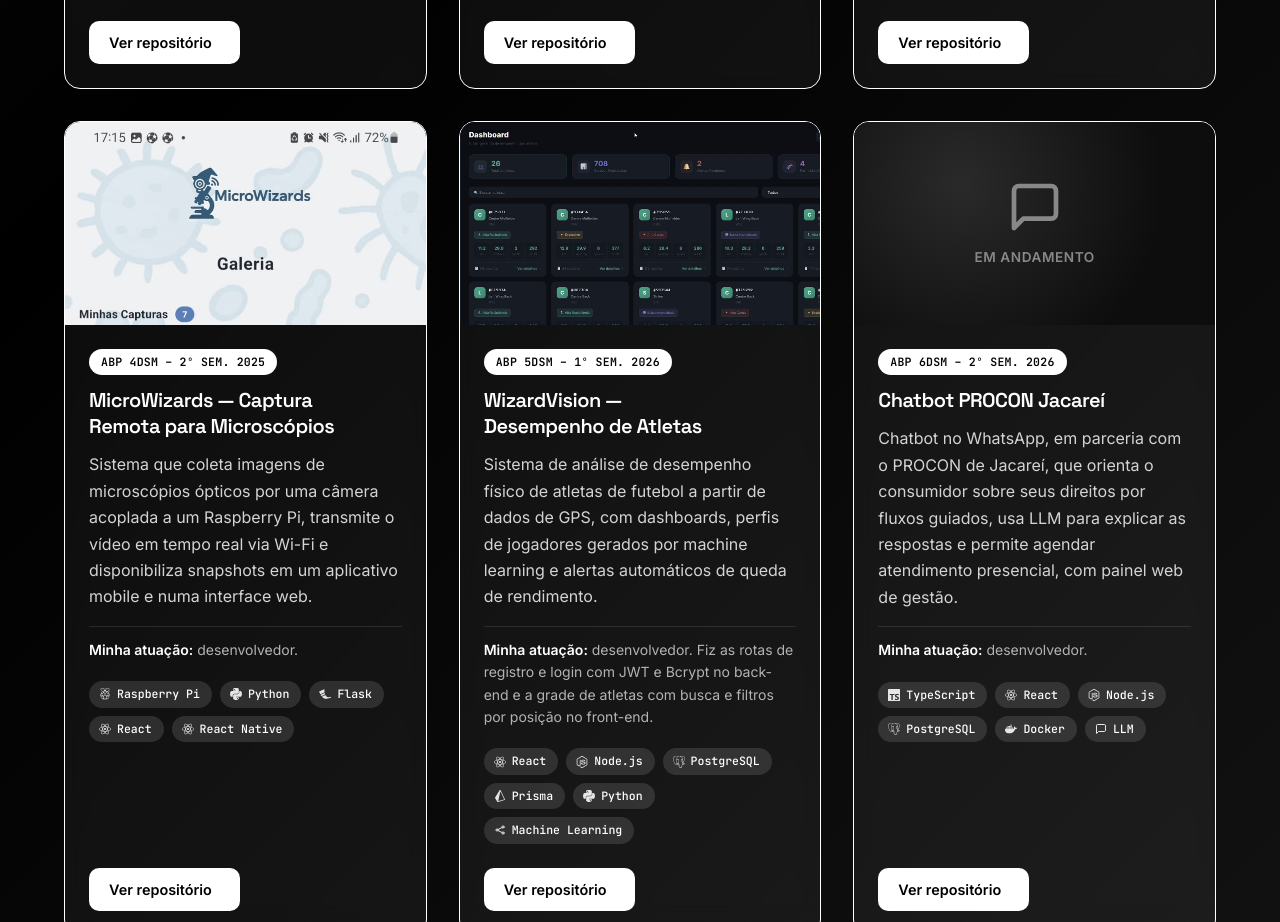
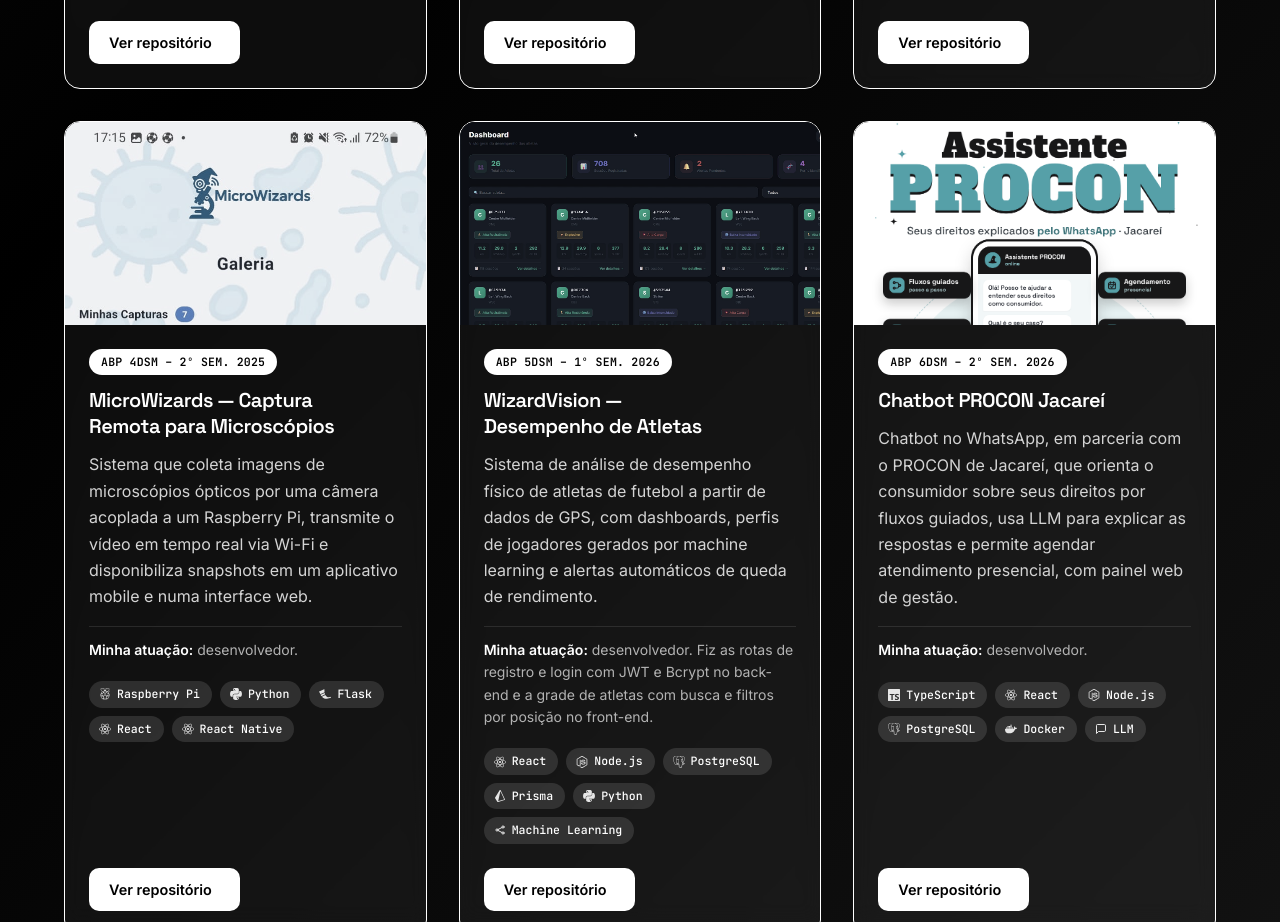
Before and after one commit to gmlebc/gmlebc.github.io, a plain HTML site: page docs/index.html in a window 1280 px wide. Shown: the part 2571-3493 px from the top of the page. Drawn offline with Linux system fonts and the light colour scheme.

Commit message:
feat: adiciona imagem do ABP 6 no card do chatbot PROCON
- substitui o placeholder pela arte do Assistente PROCON
- enquadramento deslocado para mostrar título e celular
- remove o CSS do placeholder, que ficou sem uso

```diff
--- a/docs/index.html
+++ b/docs/index.html
@@ -402,11 +402,8 @@
 
             <!-- ABP 6 -->
             <article class="project-card">
-              <div class="project-image project-image-placeholder" aria-hidden="true">
-                <svg class="icon" width="56" height="56" viewBox="0 0 24 24">
-                  <path d="M21 15a2 2 0 0 1-2 2H7l-4 4V5a2 2 0 0 1 2-2h14a2 2 0 0 1 2 2z"></path>
-                </svg>
-                <span>Em andamento</span>
+              <div class="project-image">
+                <img class="focus-middle" src="assets/projetos/DSM-6.png" alt="Arte do Assistente PROCON, chatbot de orientação ao consumidor pelo WhatsApp" loading="lazy" />
               </div>
               <div class="project-content">
                 <span class="abp-label">ABP 6DSM – 2º Sem. 2026</span>
--- a/docs/style.css
+++ b/docs/style.css
@@ -576,23 +576,14 @@ body {
   filter: grayscale(50%);
 }
 
+/* Arte quadrada: desce o enquadramento para mostrar o título e o celular */
+.project-image img.focus-middle {
+  object-position: center 40%;
+}
+
 .project-card:hover .project-image img {
   transform: scale(1.05);
   filter: grayscale(0%);
-}
-
-.project-image-placeholder {
-  display: flex;
-  flex-direction: column;
-  align-items: center;
-  justify-content: center;
-  gap: 12px;
-  color: #888888;
-  font-weight: 600;
-  letter-spacing: 0.04em;
-  text-transform: uppercase;
-  font-size: 0.85rem;
-  background: radial-gradient(circle at 30% 30%, #2a2a2a 0%, #0d0d0d 70%);
 }
 
 .project-content {
```
Also changed, not shown: docs/assets/projetos/DSM-6.png (added).
